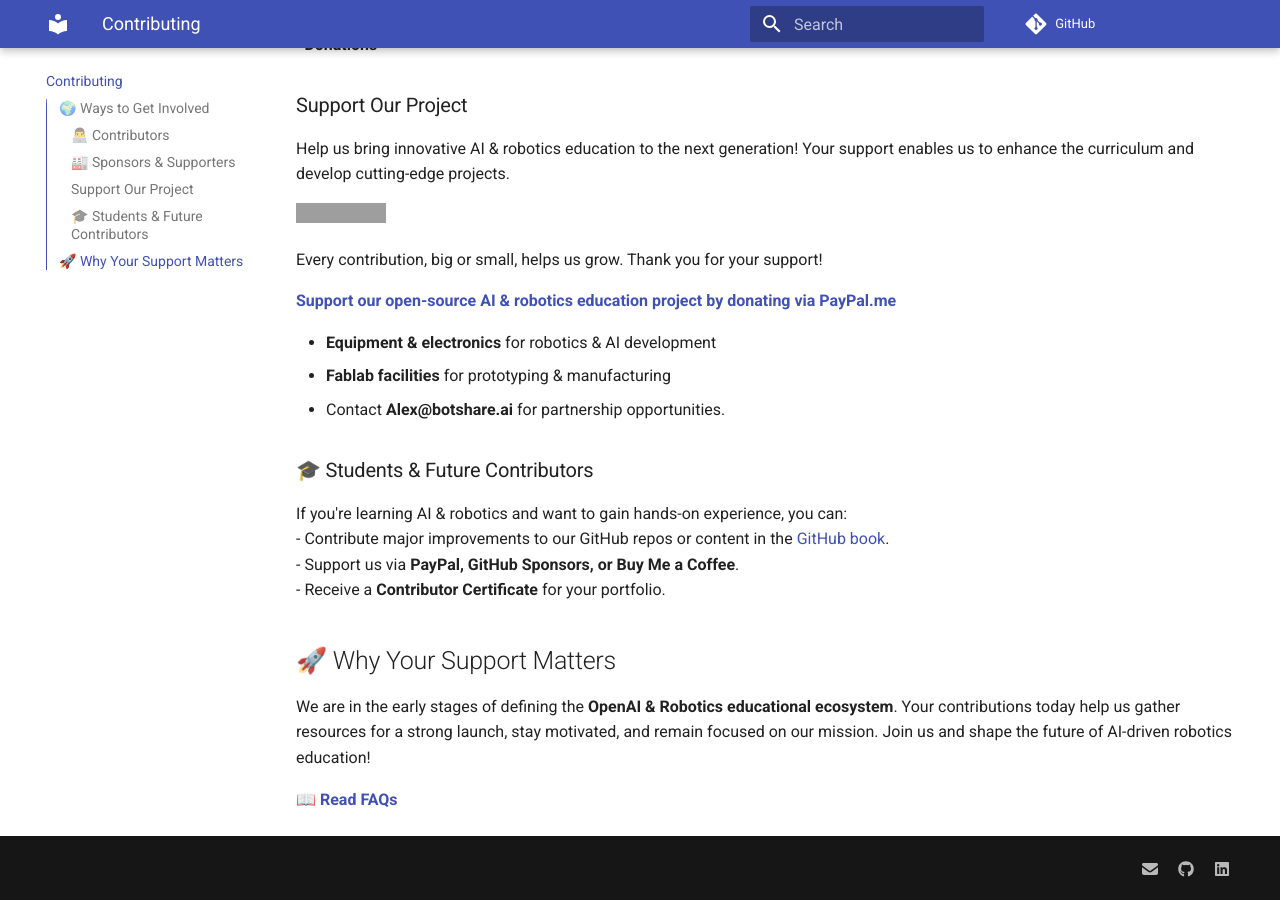
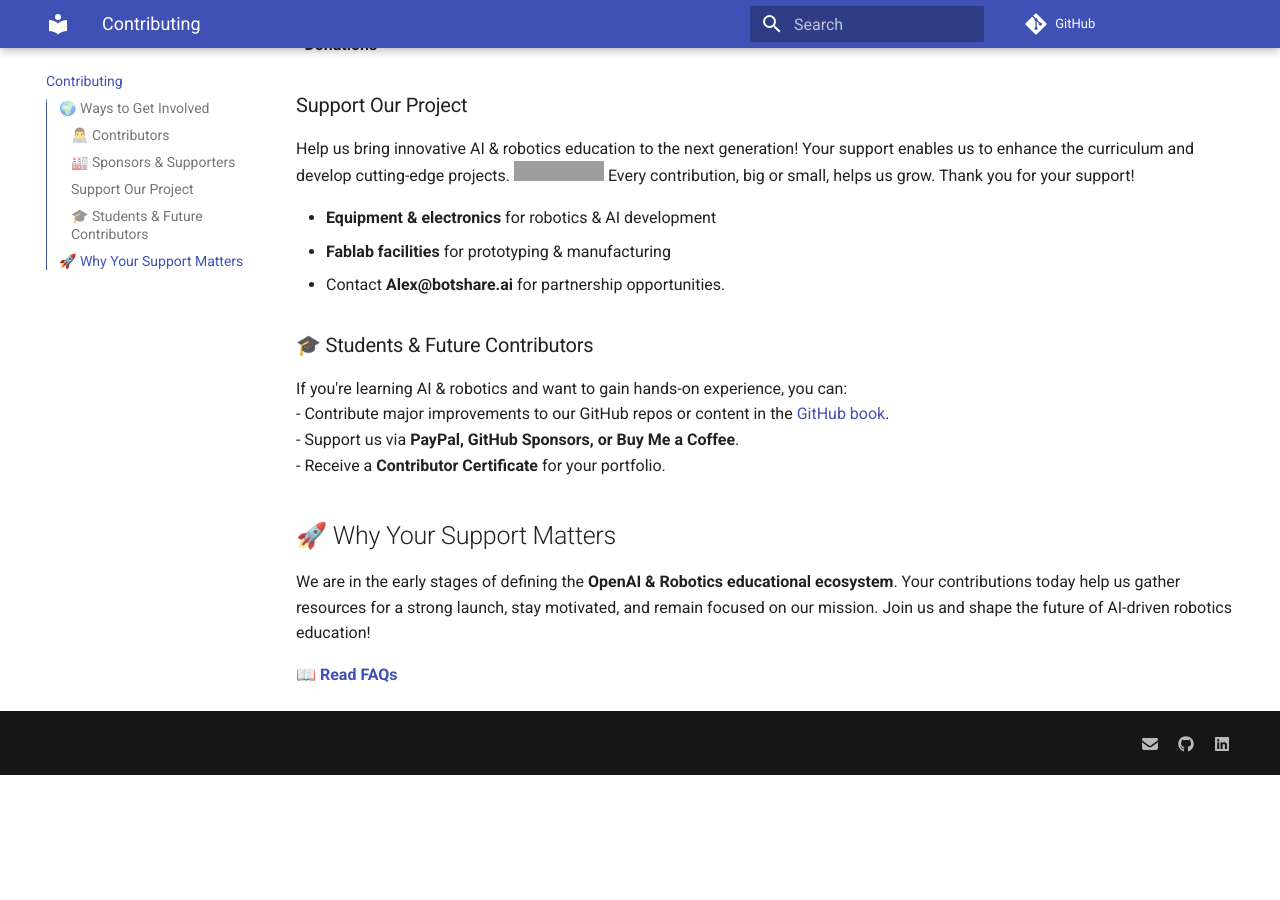
Before and after one commit to BotshareAI/Botshare_book, an MkDocs documentation site: the page built from docs/contributing.md, in a window 1280 px wide and 900 px high, scrolled down 524 px. Built offline with MkDocs 1.6.1 and Material for MkDocs 9.7.7, drawn with Linux system fonts in a browser that asks for light colours; after the commit the page ends 1299 px from its top, so only the background shows below that; grey boxes are pictures that could not be loaded.

Commit message:
Update contributing.md

```diff
--- a/docs/contributing.md
+++ b/docs/contributing.md
@@ -12,13 +12,10 @@
 Organizations and individuals can support us with:
 - **Donations**
 ### Support Our Project
+
 Help us bring innovative AI & robotics education to the next generation! Your support enables us to enhance the curriculum and develop cutting-edge projects.
-
 [![Donate via PayPal](https://img.shields.io/badge/Donate-PayPal-blue.svg)](https://www.paypal.com/paypalme/BotshareAI)
-
 Every contribution, big or small, helps us grow. Thank you for your support!
-
-**[Support our open-source AI & robotics education project by donating via PayPal.me](https://www.paypal.com/paypalme/BotshareAI)**
 
 - **Equipment & electronics** for robotics & AI development
 - **Fablab facilities** for prototyping & manufacturing
```
